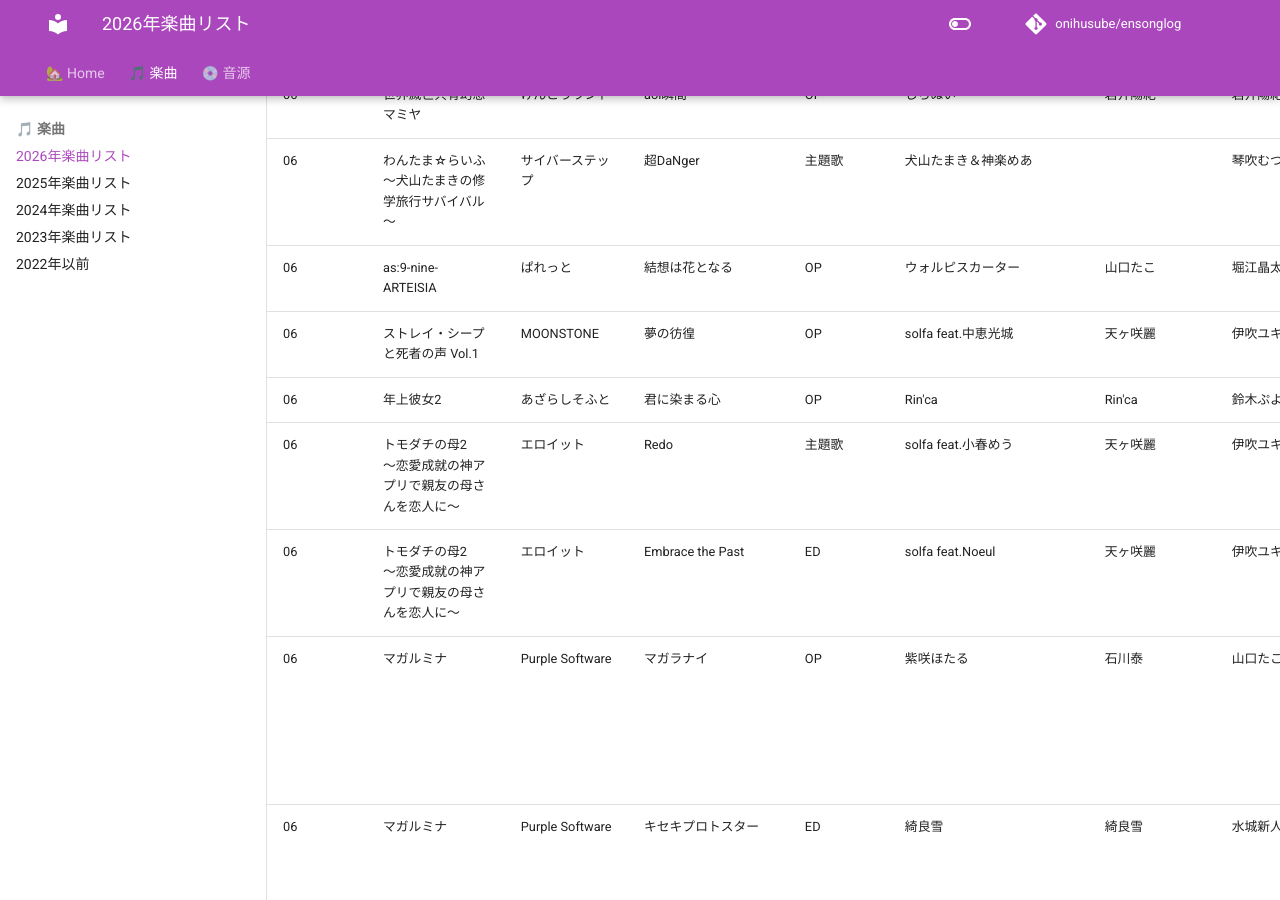
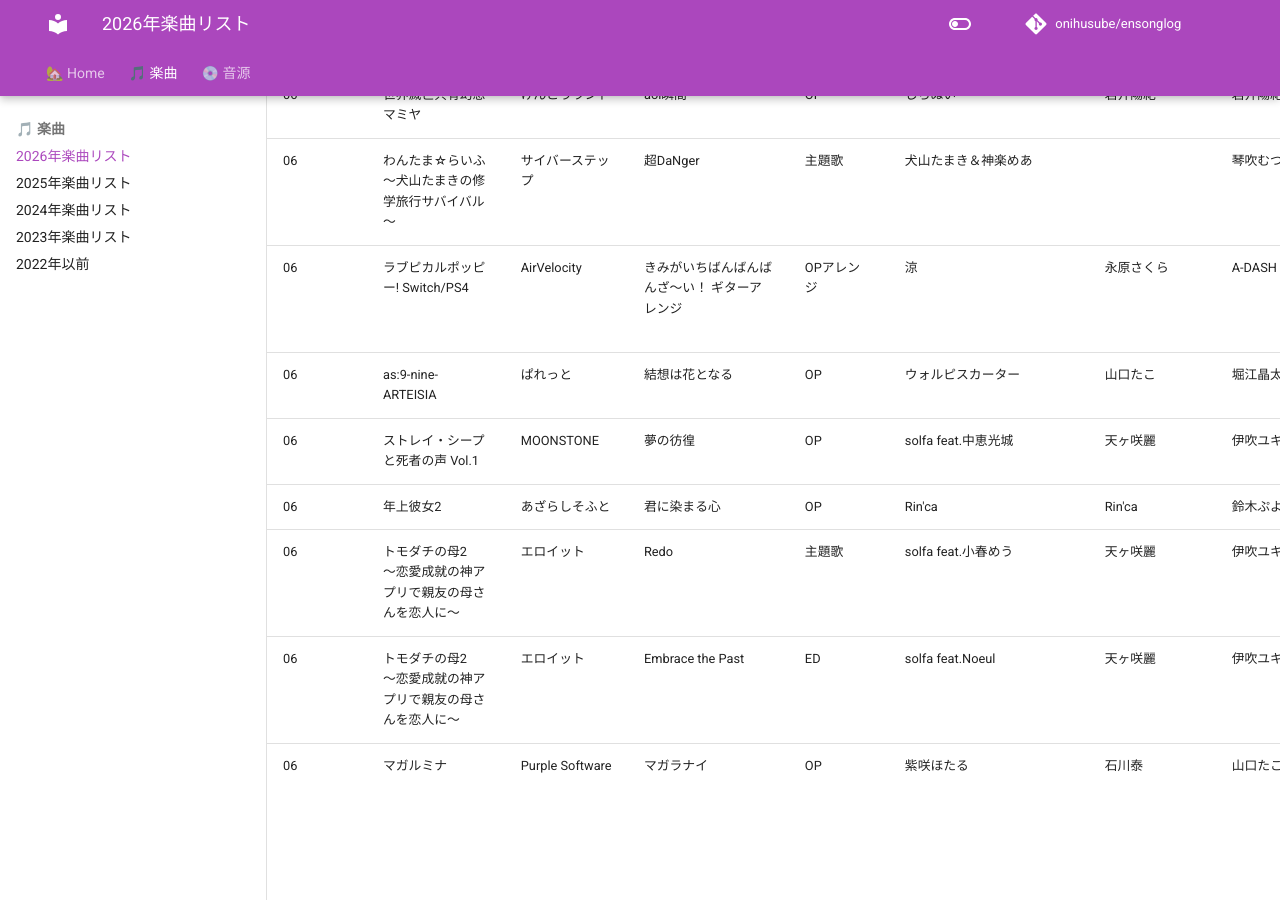
Before and after one commit to onihusube/ensonglog, an MkDocs documentation site: the page built from docs/2026/楽曲.md, in a window 1280 px wide and 900 px high, scrolled down 13278 px. Built offline with MkDocs 1.6.1 and Material for MkDocs 9.7.7, drawn with Linux system fonts in a browser that asks for light colours; emoji names are drawn with the system emoji font; comment, search, counter and statistics services are not loaded.

Commit message:
ラブピカルポッピーCS版のアレンジ曲追記

```diff
--- a/docs/2026/楽曲.md
+++ b/docs/2026/楽曲.md
@@ -164,6 +164,7 @@
 | 06<!--/25--> | ゴーヘルゴー業　つきおとしてゴー | エンターグラム | 劫獄行⇆業 | 業主題歌 | アマギセーラ | アマギセーラ | アマギセーラ・ゆうきねこ | ゆうきねこ | 完全生産限定版特典 主題歌CD | | [:fontawesome-brands-youtube:](https://www.youtube.com/watch?v=WbXFrUjL-uY) |
 | 06<!--/25--> | 世界滅亡共有幻想マミヤ | けんこうランド | aoi瞬間 | OP | しらぬい | 岩井陽紀 | 岩井陽紀 |  | [🎵🔗](https://linkco.re/3PPCpRyt) | | [:fontawesome-brands-youtube:](https://www.youtube.com/watch?v=yLgR8vverQs) |
 | 06<!--/25--> | わんたま☆らいふ　～犬山たまきの修学旅行サバイバル～ | サイバーステップ | 超DaNger | 主題歌 | 犬山たまき＆神楽めあ |  | 琴吹むつみ |  | スペシャルボックス特典主題歌CD | Mix Engineer：のいず, Base：さんしろ, Vocal Editing：日南めい | [:fontawesome-brands-youtube:](https://www.youtube.com/watch?v=p-ED-xP0lVA) |
+| 06<!--/25--> | ラブピカルポッピー! Switch/PS4 | AirVelocity | きみがいちばんばんばんざ～い！ ギターアレンジ | OPアレンジ | 涼 | 永原さくら | A-DASH | A-DASH | 豪華限定版特典 オリジナルサウンドトラックCD+α |  |  |
 | 06<!--/26--> | as:9-nine- ARTEISIA | ぱれっと | 結想は花となる | OP | ウォルピスカーター | 山口たこ | 堀江晶太 | 堀江晶太、山口たこ（Crearts） |  |  | [:fontawesome-brands-youtube:](https://www.youtube.com/watch?v=GyVqTuc0GcA) |
 | 06<!--/26--> | ストレイ・シープと死者の声 Vol.1 | MOONSTONE | 夢の彷徨 | OP | solfa feat.中恵光城 | 天ヶ咲麗 | 伊吹ユキヒロ | 伊吹ユキヒロ |  |  | [:fontawesome-brands-youtube:](https://www.youtube.com/watch?v=b_v7jhcYBRA) |
 | 06<!--/26--> | 年上彼女2 | あざらしそふと | 君に染まる心 | OP | Rin'ca | Rin'ca | 鈴木ぷよ | 鈴木ぷよ |  |  | [:fontawesome-brands-youtube:](https://youtu.be/joyY_vs4TR8) |
```
